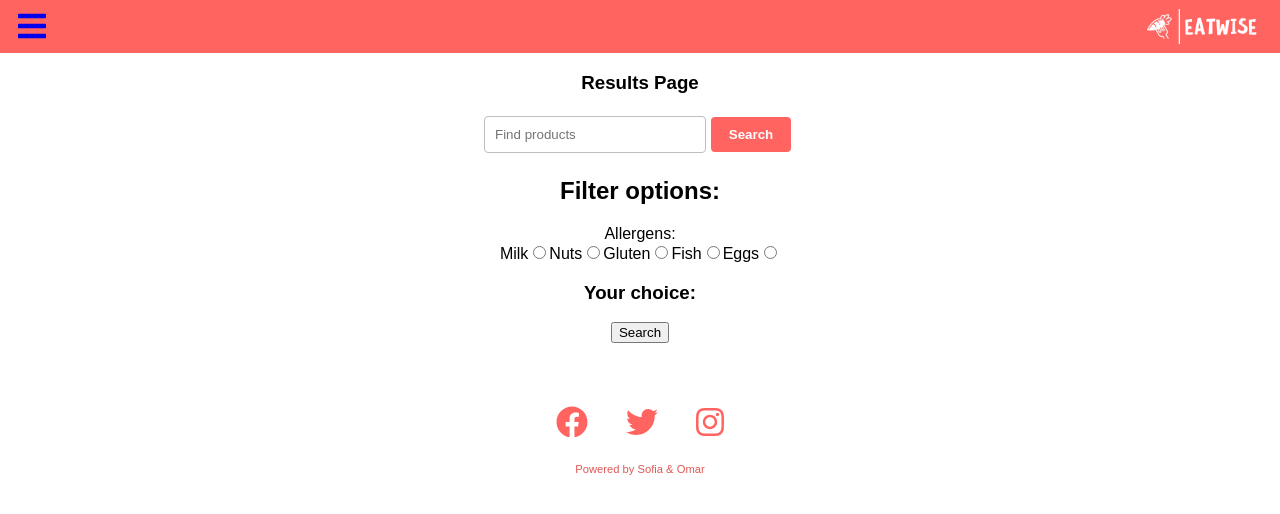
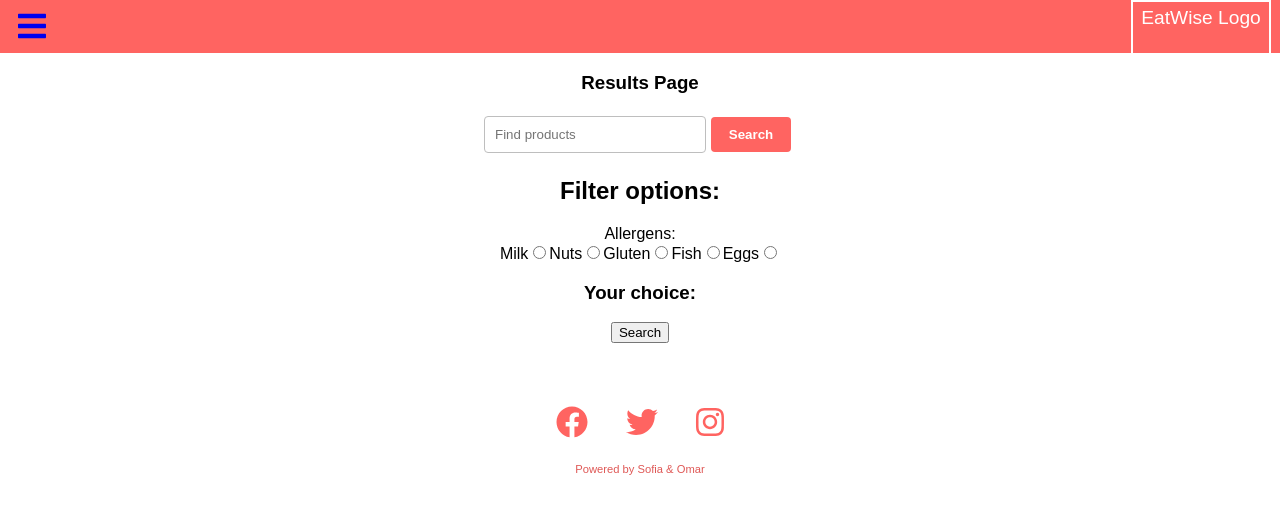
Before and after one commit to secondreact/eatwise, a React (Create React App) app: page / in a window 1280 px wide. Shown: the top 514 px of the page. Built offline with nearby package versions, Linux system fonts and the light colour scheme; what webfontloader would draw is missing.

Commit message:
test new fetch link for product

```diff
--- a/src/Components/NavBar/Navbar.js
+++ b/src/Components/NavBar/Navbar.js
@@ -38,7 +38,8 @@ function NavBar() {
           </ul>
         </nav>
         <Link to="/">
-          <img className="navbar-logo" src={Logo} alt="Logo" />
+          <div className="navbar-logo">EatWise Logo</div>
+          {/* <img className="navbar-logo" src={Logo} alt="Logo" /> */}
         </Link>
       </IconContext.Provider>
     </div>
--- a/src/Components/NavBar/Navbar.scss
+++ b/src/Components/NavBar/Navbar.scss
@@ -83,7 +83,12 @@ span {
   margin-left: 16px;
 }
 
+// this will be deleted once we have the final logo
 .navbar-logo {
+  border: 2px solid white; // TBDeleted
+  color: white; // TBDeleted
+  font-size: 1.2rem; // TBDeleted
+  padding-top: 5px; // TBDeleted
   position: absolute;
   right: 9px;
   top: 0;
--- a/src/pages/ResultsPage.jsx
+++ b/src/pages/ResultsPage.jsx
@@ -24,8 +24,11 @@ export default class ResultsPage extends Component {
     this.getFilteredProducts = this.getFilteredProducts.bind(this); // Version v2.0
   }
 
-  loadProducts(brand) {
-    fetch(`https://en-en.openfoodfacts.org/brand/${brand}/1.json`)
+  loadProducts(productName) {
+    fetch(
+      `https://world.openfoodfacts.org/cgi/search.pl?search_terms=${productName}&search_simple=1&json=true`
+    )
+      // fetch(`https://en-en.openfoodfacts.org/brand/${brand}/1.json`)
       .then((data) => data.json())
       .then((response) => {
         this.setState({ products: response.products });
```
